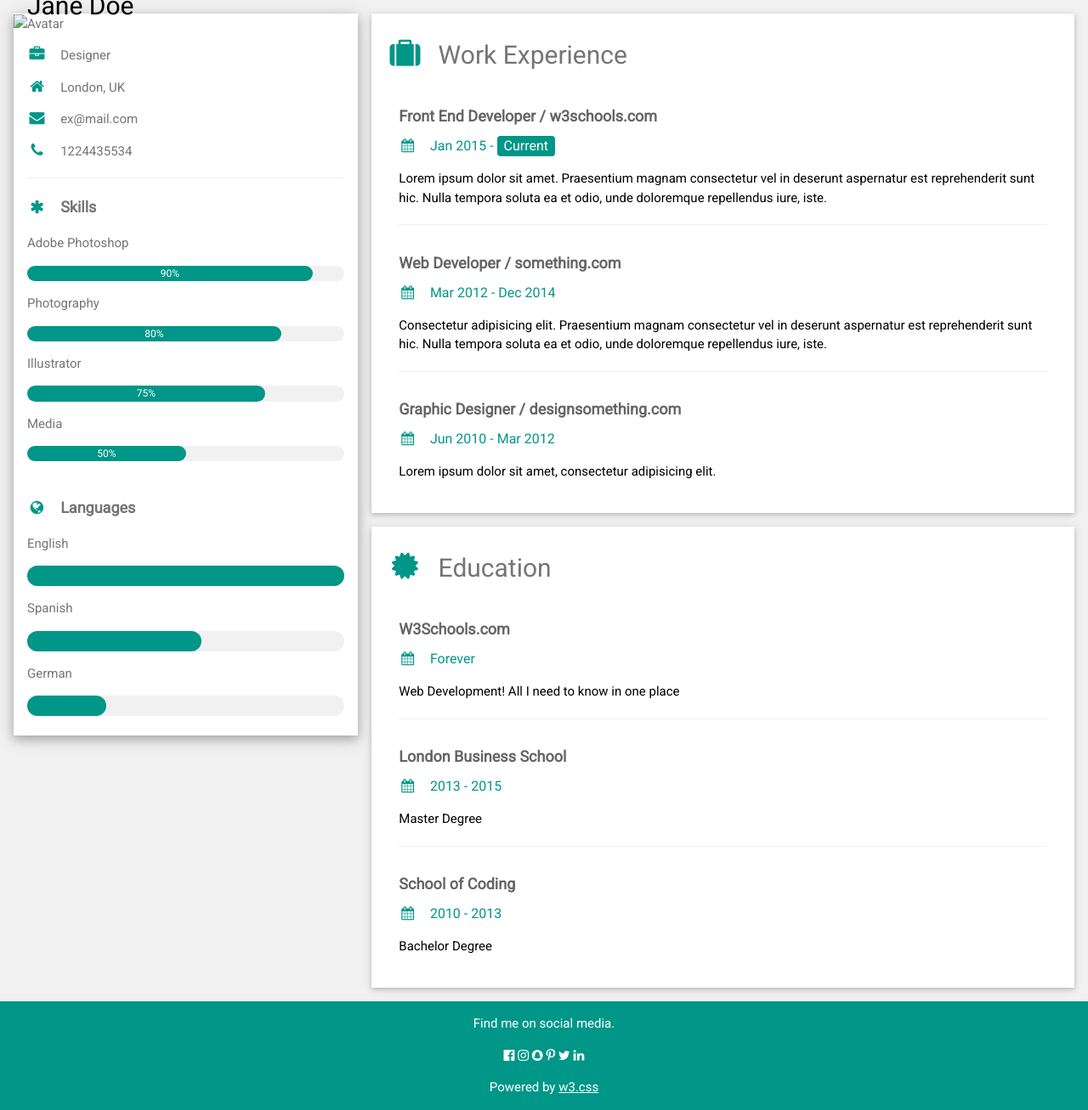
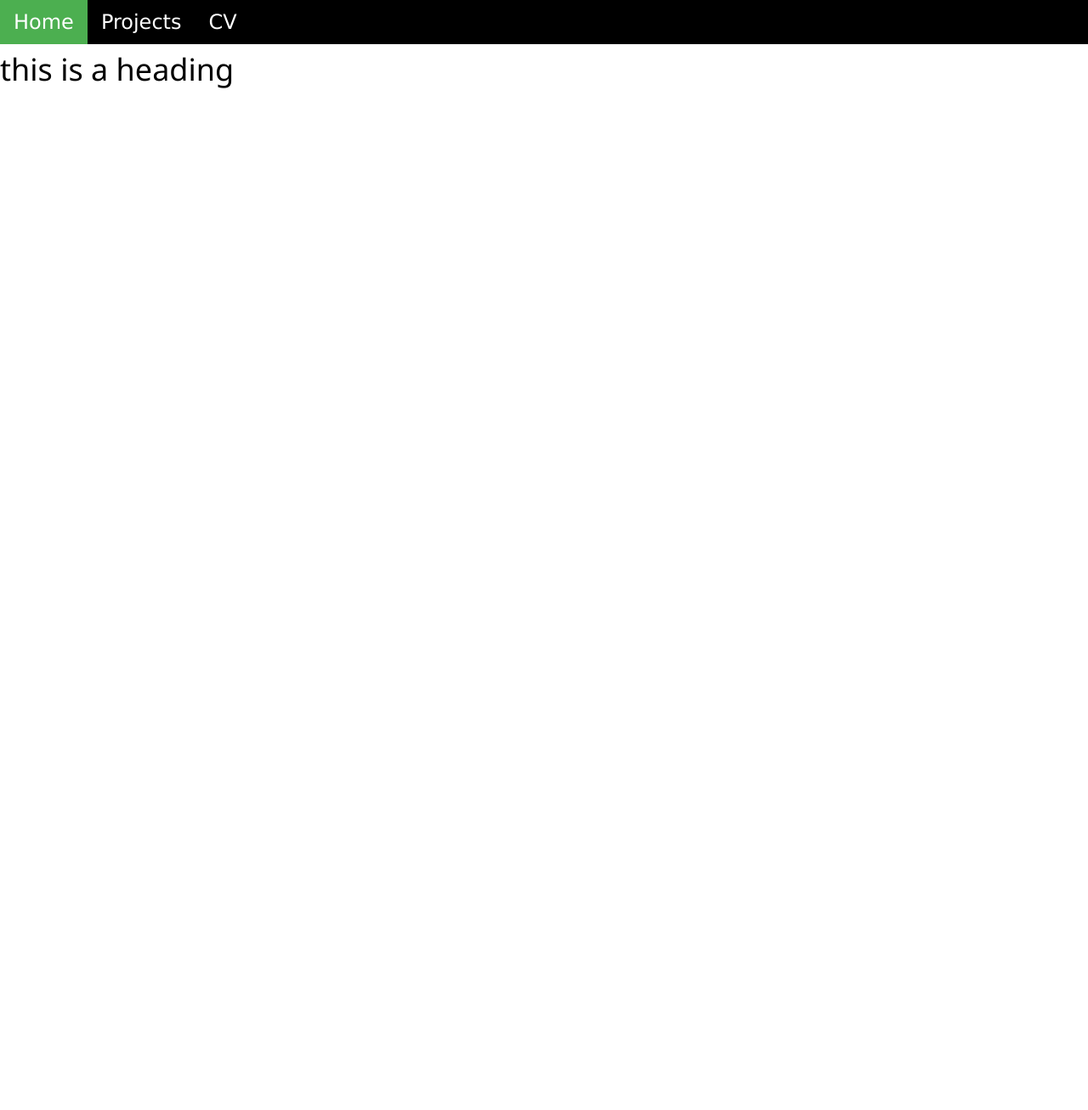
Before and after one commit to danieljcard1/Website-template-9-17, a plain HTML site: page Example.html in a window 1280 px wide. Shown: the whole page at 85% size. After the commit the page ends 800 px from the top, so only its background shows below. Drawn offline with nearby package versions, Linux system fonts and the light colour scheme.

Commit message:
Not sure!

```diff
--- a/Example.html
+++ b/Example.html
@@ -1,144 +1,26 @@
 <!DOCTYPE html>
 <html>
-<title>W3.CSS Template</title>
-<meta charset="UTF-8">
-<meta name="viewport" content="width=device-width, initial-scale=1">
-<link rel="stylesheet" href="https://www.w3schools.com/w3css/4/w3.css">
-<link rel='stylesheet' href='https://fonts.googleapis.com/css?family=Roboto'>
-<link rel="stylesheet" href="https://cdnjs.cloudflare.com/ajax/libs/font-awesome/4.7.0/css/font-awesome.min.css">
-<style>
-html,body,h1,h2,h3,h4,h5,h6 {font-family: "Roboto", sans-serif}
-</style>
-<body class="w3-light-grey">
 
-<!-- Page Container -->
-<div class="w3-content w3-margin-top" style="max-width:1400px;">
+<head>
+    <title>Demo web cv</title>
+    <meta charset="UTF-8">
+    <link rel="stylesheet" href="styles-Example.css">
+    <link rel="stylesheet" href="https://www.w3schools.com/w3css/4/w3.css">
+</head>
 
-  <!-- The Grid -->
-  <div class="w3-row-padding">
+<body>
 
-    <!-- Left Column -->
-    <div class="w3-third">
-
-      <div class="w3-white w3-text-grey w3-card-4">
-        <div class="w3-display-container">
-          <img src="/w3images/avatar_hat.jpg" style="width:100%" alt="Avatar">
-          <div class="w3-display-bottomleft w3-container w3-text-black">
-            <h2>Jane Doe</h2>
-          </div>
-        </div>
-        <div class="w3-container">
-          <p><i class="fa fa-briefcase fa-fw w3-margin-right w3-large w3-text-teal"></i>Designer</p>
-          <p><i class="fa fa-home fa-fw w3-margin-right w3-large w3-text-teal"></i>London, UK</p>
-          <p><i class="fa fa-envelope fa-fw w3-margin-right w3-large w3-text-teal"></i>ex@mail.com</p>
-          <p><i class="fa fa-phone fa-fw w3-margin-right w3-large w3-text-teal"></i>1224435534</p>
-          <hr>
-
-          <p class="w3-large"><b><i class="fa fa-asterisk fa-fw w3-margin-right w3-text-teal"></i>Skills</b></p>
-          <p>Adobe Photoshop</p>
-          <div class="w3-light-grey w3-round-xlarge w3-small">
-            <div class="w3-container w3-center w3-round-xlarge w3-teal" style="width:90%">90%</div>
-          </div>
-          <p>Photography</p>
-          <div class="w3-light-grey w3-round-xlarge w3-small">
-            <div class="w3-container w3-center w3-round-xlarge w3-teal" style="width:80%">
-              <div class="w3-center w3-text-white">80%</div>
-            </div>
-          </div>
-          <p>Illustrator</p>
-          <div class="w3-light-grey w3-round-xlarge w3-small">
-            <div class="w3-container w3-center w3-round-xlarge w3-teal" style="width:75%">75%</div>
-          </div>
-          <p>Media</p>
-          <div class="w3-light-grey w3-round-xlarge w3-small">
-            <div class="w3-container w3-center w3-round-xlarge w3-teal" style="width:50%">50%</div>
-          </div>
-          <br>
-
-          <p class="w3-large w3-text-theme"><b><i class="fa fa-globe fa-fw w3-margin-right w3-text-teal"></i>Languages</b></p>
-          <p>English</p>
-          <div class="w3-light-grey w3-round-xlarge">
-            <div class="w3-round-xlarge w3-teal" style="height:24px;width:100%"></div>
-          </div>
-          <p>Spanish</p>
-          <div class="w3-light-grey w3-round-xlarge">
-            <div class="w3-round-xlarge w3-teal" style="height:24px;width:55%"></div>
-          </div>
-          <p>German</p>
-          <div class="w3-light-grey w3-round-xlarge">
-            <div class="w3-round-xlarge w3-teal" style="height:24px;width:25%"></div>
-          </div>
-          <br>
-        </div>
-      </div><br>
-
-    <!-- End Left Column -->
-    </div>
-
-    <!-- Right Column -->
-    <div class="w3-twothird">
-
-      <div class="w3-container w3-card w3-white w3-margin-bottom">
-        <h2 class="w3-text-grey w3-padding-16"><i class="fa fa-suitcase fa-fw w3-margin-right w3-xxlarge w3-text-teal"></i>Work Experience</h2>
-        <div class="w3-container">
-          <h5 class="w3-opacity"><b>Front End Developer / w3schools.com</b></h5>
-          <h6 class="w3-text-teal"><i class="fa fa-calendar fa-fw w3-margin-right"></i>Jan 2015 - <span class="w3-tag w3-teal w3-round">Current</span></h6>
-          <p>Lorem ipsum dolor sit amet. Praesentium magnam consectetur vel in deserunt aspernatur est reprehenderit sunt hic. Nulla tempora soluta ea et odio, unde doloremque repellendus iure, iste.</p>
-          <hr>
-        </div>
-        <div class="w3-container">
-          <h5 class="w3-opacity"><b>Web Developer / something.com</b></h5>
-          <h6 class="w3-text-teal"><i class="fa fa-calendar fa-fw w3-margin-right"></i>Mar 2012 - Dec 2014</h6>
-          <p>Consectetur adipisicing elit. Praesentium magnam consectetur vel in deserunt aspernatur est reprehenderit sunt hic. Nulla tempora soluta ea et odio, unde doloremque repellendus iure, iste.</p>
-          <hr>
-        </div>
-        <div class="w3-container">
-          <h5 class="w3-opacity"><b>Graphic Designer / designsomething.com</b></h5>
-          <h6 class="w3-text-teal"><i class="fa fa-calendar fa-fw w3-margin-right"></i>Jun 2010 - Mar 2012</h6>
-          <p>Lorem ipsum dolor sit amet, consectetur adipisicing elit. </p><br>
-        </div>
-      </div>
-
-      <div class="w3-container w3-card w3-white">
-        <h2 class="w3-text-grey w3-padding-16"><i class="fa fa-certificate fa-fw w3-margin-right w3-xxlarge w3-text-teal"></i>Education</h2>
-        <div class="w3-container">
-          <h5 class="w3-opacity"><b>W3Schools.com</b></h5>
-          <h6 class="w3-text-teal"><i class="fa fa-calendar fa-fw w3-margin-right"></i>Forever</h6>
-          <p>Web Development! All I need to know in one place</p>
-          <hr>
-        </div>
-        <div class="w3-container">
-          <h5 class="w3-opacity"><b>London Business School</b></h5>
-          <h6 class="w3-text-teal"><i class="fa fa-calendar fa-fw w3-margin-right"></i>2013 - 2015</h6>
-          <p>Master Degree</p>
-          <hr>
-        </div>
-        <div class="w3-container">
-          <h5 class="w3-opacity"><b>School of Coding</b></h5>
-          <h6 class="w3-text-teal"><i class="fa fa-calendar fa-fw w3-margin-right"></i>2010 - 2013</h6>
-          <p>Bachelor Degree</p><br>
-        </div>
-      </div>
-
-    <!-- End Right Column -->
-    </div>
-
-  <!-- End Grid -->
+<div class="w3-top">
+  <div class="w3-bar w3-black">
+    <a href="#" class="w3-bar-item w3-button w3-hover-green w3-xlarge">Home</a>
+    <a href="#" class="w3-bar-item w3-button w3-hover-green w3-xlarge">Projects</a>
+    <a href="#" class="w3-bar-item w3-button w3-hover-green w3-xlarge">CV</a>
+<!--    <a href="#" class="w3-bar-item w3-button">Link 3</a> -->
   </div>
-
-  <!-- End Page Container -->
 </div>
 
-<footer class="w3-container w3-teal w3-center w3-margin-top">
-  <p>Find me on social media.</p>
-  <i class="fa fa-facebook-official w3-hover-opacity"></i>
-  <i class="fa fa-instagram w3-hover-opacity"></i>
-  <i class="fa fa-snapchat w3-hover-opacity"></i>
-  <i class="fa fa-pinterest-p w3-hover-opacity"></i>
-  <i class="fa fa-twitter w3-hover-opacity"></i>
-  <i class="fa fa-linkedin w3-hover-opacity"></i>
-  <p>Powered by <a href="https://www.w3schools.com/w3css/default.asp" target="_blank">w3.css</a></p>
-</footer>
+<br><br>
+
+<h1> this is a heading </h1>
 
 </body>
-</html>
```
Also changed, not shown: styles-Example.css (added).
